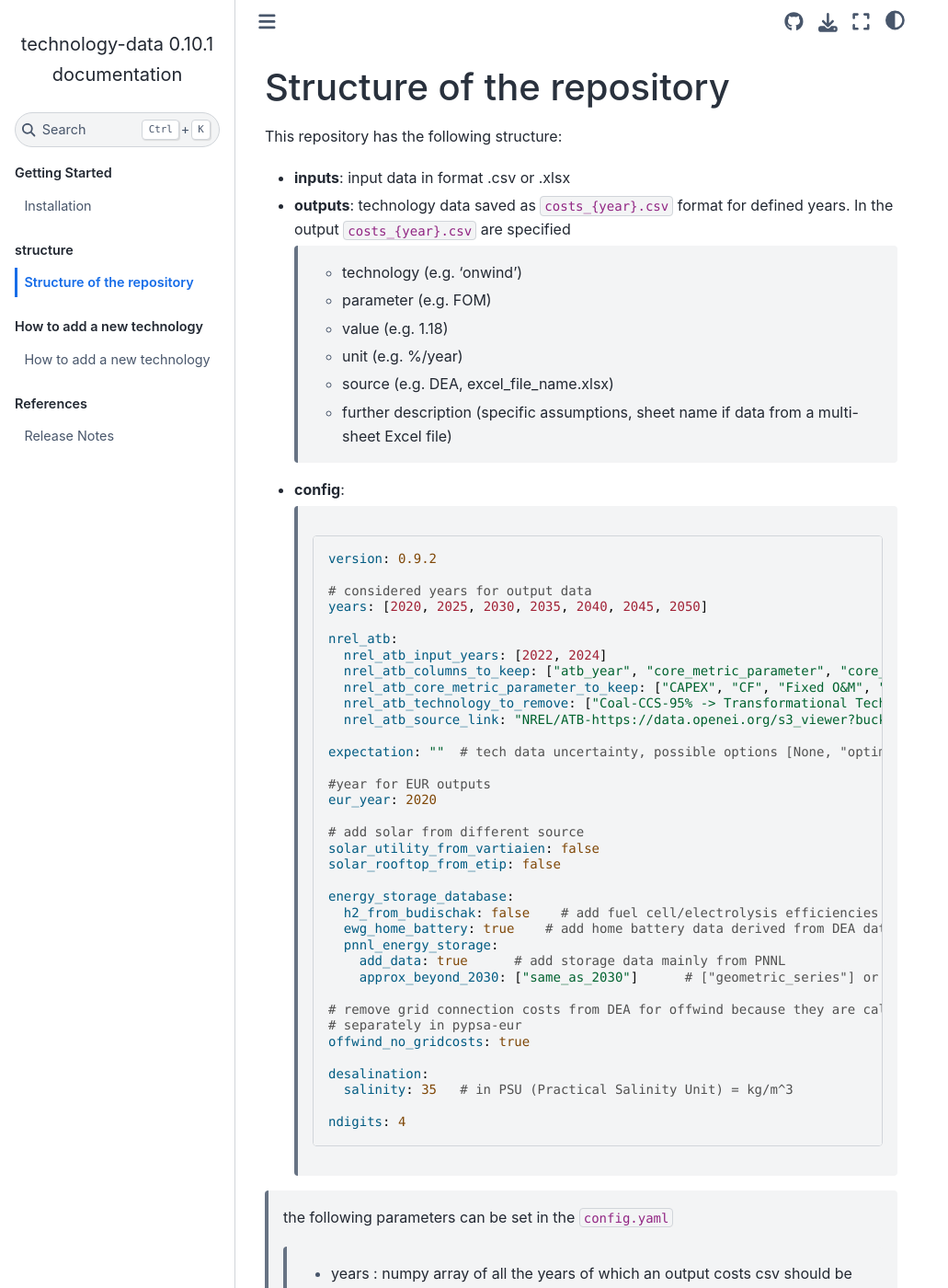
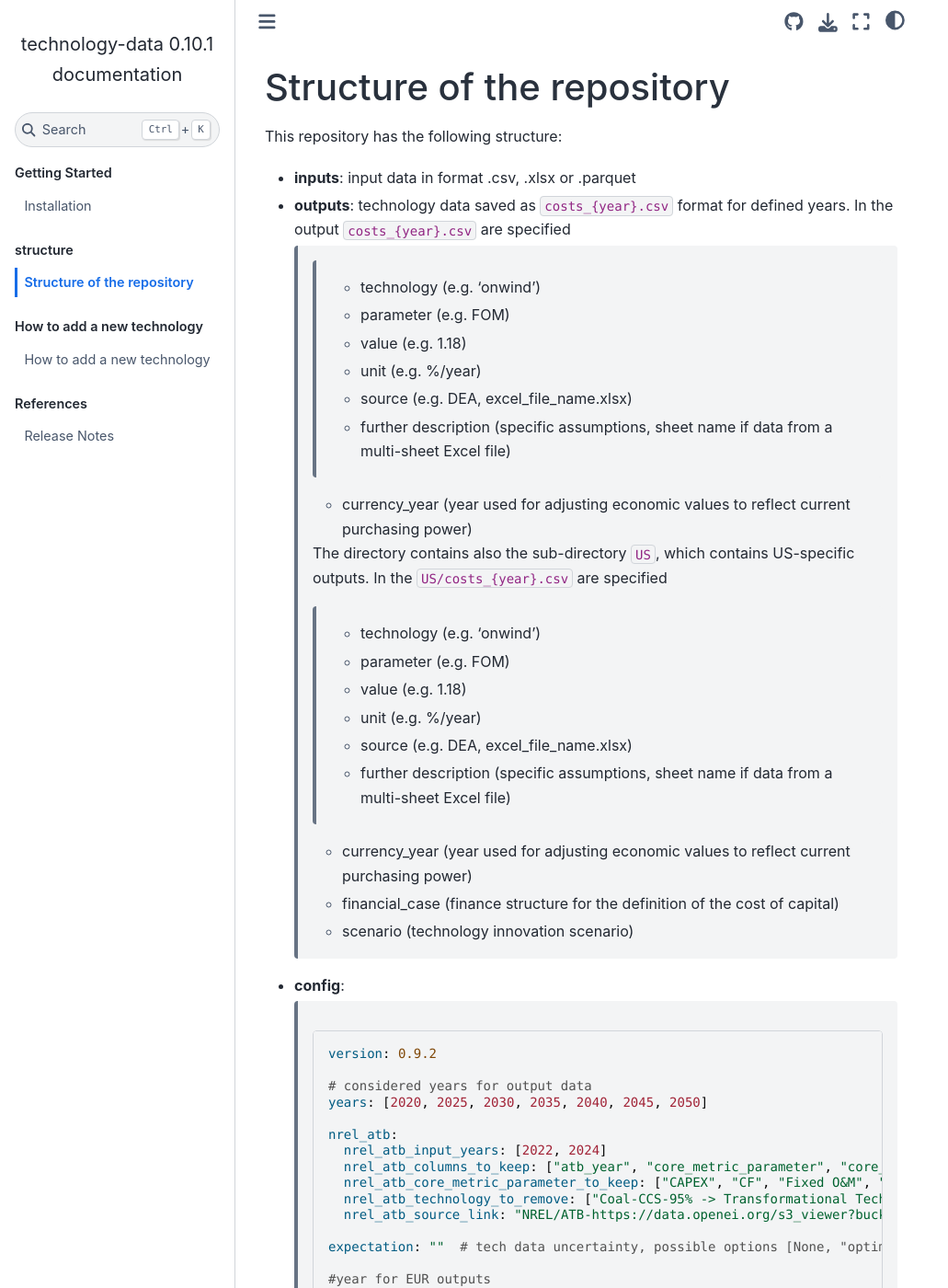
Before and after one commit to PyPSA/technology-data, a Sphinx documentation site: the page built from docs/structure.rst, in a window 1280 px wide and 1400 px high. Shown: the whole window at 92% size, without its empty margins (0-1031 px from the left). Built offline with Sphinx 7.4.7 and the Sphinx Book theme 1.1.4, drawn with Linux system fonts in a browser that asks for light colours.

Commit message:
doc: update the docs/structure.rst

```diff
--- a/docs/structure.rst
+++ b/docs/structure.rst
@@ -11,7 +11,7 @@ Structure of the repository
 
 This repository has the following structure:
 
--  **inputs**: input data in format .csv or .xlsx
+-  **inputs**: input data in format .csv, .xlsx or .parquet
 
 -  **outputs**: technology data saved as ``costs_{year}.csv`` format for defined years. In the output ``costs_{year}.csv`` are specified
 
@@ -21,6 +21,19 @@ This repository has the following structure:
 	* unit (e.g. %/year)
 	* source (e.g. DEA, excel_file_name.xlsx)
 	* further description (specific assumptions, sheet name if data from a multi-sheet Excel file)
+    * currency_year (year used for adjusting economic values to reflect current purchasing power)
+
+    The directory contains also the sub-directory ``US``, which contains US-specific outputs. In the ``US/costs_{year}.csv`` are specified
+
+	* technology (e.g. 'onwind')
+	* parameter (e.g. FOM)
+	* value (e.g. 1.18)
+	* unit (e.g. %/year)
+	* source (e.g. DEA, excel_file_name.xlsx)
+	* further description (specific assumptions, sheet name if data from a multi-sheet Excel file)
+    * currency_year (year used for adjusting economic values to reflect current purchasing power)
+    * financial_case (finance structure for the definition of the cost of capital)
+    * scenario (technology innovation scenario)
 
 -  **config**:
 
```
Also changed, not shown: other parts of docs/structure.rst (+1 -0 lines).
